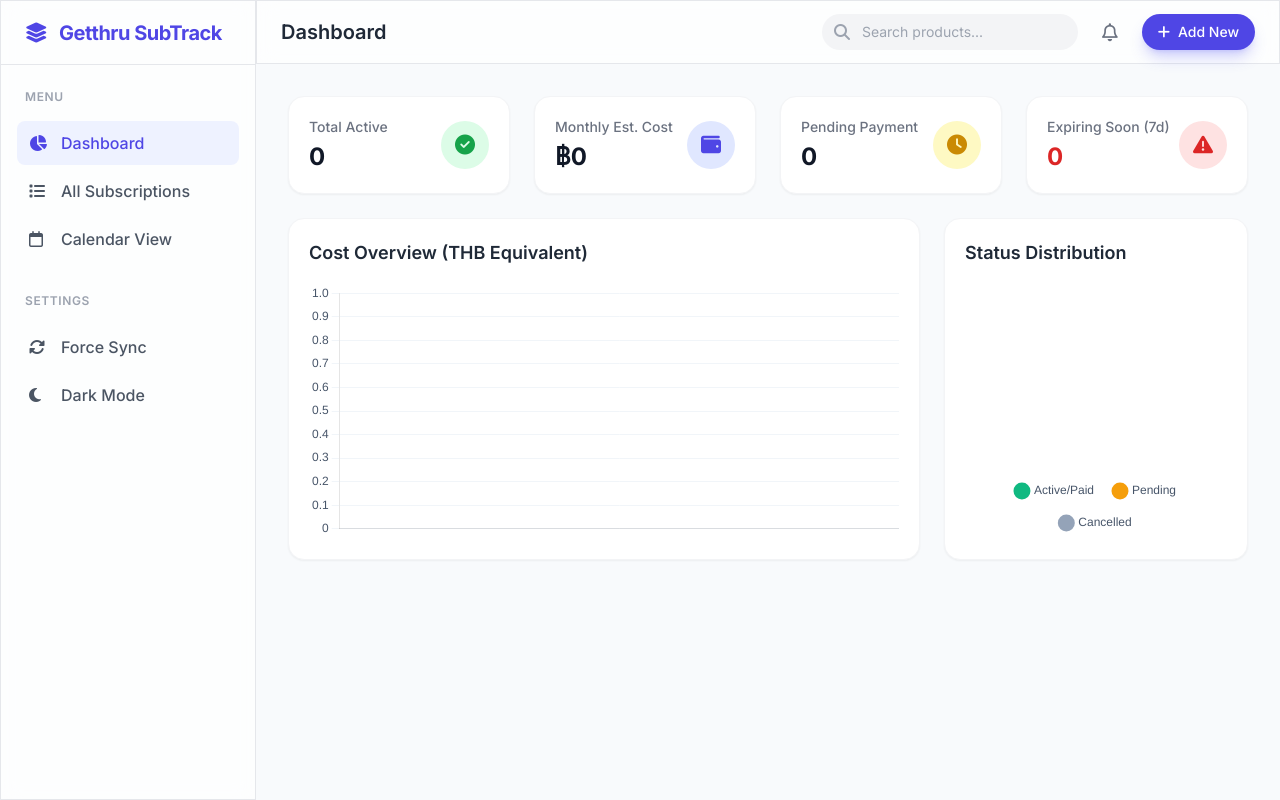
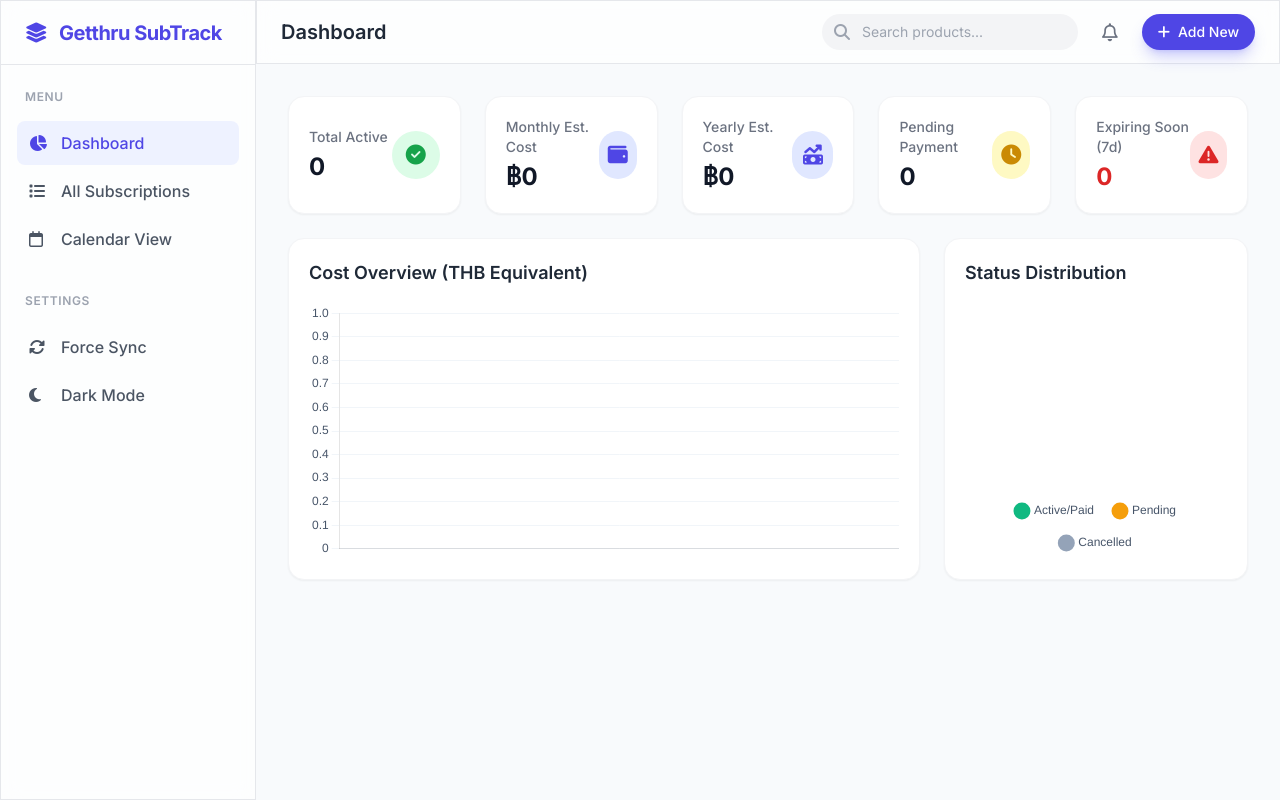
Before and after one commit to tapagorn/SubscriptionTracker, a plain HTML site: page index.html in a window 1280 px wide. Drawn offline with nearby package versions, Linux system fonts and the light colour scheme; no server answers.

Commit message:
Update grid layout and add yearly cost estimation

```diff
--- a/index.html
+++ b/index.html
@@ -194,7 +194,7 @@
 
             <div id="view-dashboard" class="fade-in space-y-6">
                 <!-- Stats Row -->
-                <div class="grid grid-cols-1 sm:grid-cols-2 lg:grid-cols-4 gap-4 sm:gap-6">
+                <div class="grid grid-cols-1 sm:grid-cols-2 lg:grid-cols-3 xl:grid-cols-5 gap-4 sm:gap-6">
                     <div class="bg-white dark:bg-gray-800 rounded-2xl p-5 shadow-sm border border-gray-100 dark:border-gray-700 flex items-center justify-between">
                         <div>
                             <p class="text-sm font-medium text-gray-500 dark:text-gray-400">Total Active</p>
@@ -211,6 +211,15 @@
                         </div>
                         <div class="w-12 h-12 rounded-full bg-brand-100 dark:bg-brand-900/30 flex items-center justify-center text-brand-600 dark:text-brand-400">
                             <i class="fa-solid fa-wallet text-xl"></i>
+                        </div>
+                    </div>
+                    <div class="bg-white dark:bg-gray-800 rounded-2xl p-5 shadow-sm border border-gray-100 dark:border-gray-700 flex items-center justify-between">
+                        <div>
+                            <p class="text-sm font-medium text-gray-500 dark:text-gray-400">Yearly Est. Cost</p>
+                            <p class="text-2xl font-bold text-gray-900 dark:text-white mt-1" id="stat-yearly">฿0</p>
+                        </div>
+                        <div class="w-12 h-12 rounded-full bg-indigo-100 dark:bg-indigo-900/30 flex items-center justify-center text-indigo-600 dark:text-indigo-400">
+                            <i class="fa-solid fa-money-bill-trend-up text-xl"></i>
                         </div>
                     </div>
                     <div class="bg-white dark:bg-gray-800 rounded-2xl p-5 shadow-sm border border-gray-100 dark:border-gray-700 flex items-center justify-between">
@@ -697,6 +706,7 @@
         function renderStats() {
             let active = 0, pending = 0, expiring = 0;
             let estMonthlyCostTHB = 0;
+            let estYearlyCostTHB = 0;
 
             const today = new Date();
             today.setHours(0,0,0,0);
@@ -708,21 +718,23 @@
                 if (status === 'Paid' || status === 'ชำระเงินแล้ว') active++;
                 if (status === 'Pending' || status === 'รอชำระ') pending++;
 
-                // Calculate Monthly Cost for Active/Pending
-                if (status !== 'Cancelled' && status !== 'ยกเลิกแล้ว') {
+                // Calculate Monthly and Yearly Cost for Active/Pending
+                if (status === 'Paid' || status === 'ชำระเงินแล้ว' || status === 'Pending' || status === 'รอชำระ') {
                     let cost = parseFloat(item.Price) || 0;
                     if (item.Currency === 'USD') cost *= 35; // Basic conversion
 
                     if (item['Expire Type'] === 'Monthly') {
                         estMonthlyCostTHB += cost;
+                        estYearlyCostTHB += (cost * 12);
                     } else if (item['Expire Type'] === 'Fixed') {
                         // Rough estimate: Yearly cost divided by 12
                         estMonthlyCostTHB += (cost / 12);
+                        estYearlyCostTHB += cost;
                     }
                 }
 
                 // Check Expiring
-                if (status !== 'Cancelled') {
+                if (status !== 'Cancelled' && status !== 'ยกเลิกแล้ว') {
                     let targetDate = getNextDate(item);
                     if (targetDate && targetDate >= today && targetDate <= next7Days) {
                         expiring++;
@@ -734,6 +746,7 @@
             document.getElementById('stat-pending').innerText = pending;
             document.getElementById('stat-expiring').innerText = expiring;
             document.getElementById('stat-monthly').innerText = '฿' + Math.round(estMonthlyCostTHB).toLocaleString();
+            document.getElementById('stat-yearly').innerText = '฿' + Math.round(estYearlyCostTHB).toLocaleString();
         }
 
         function getNextDate(item) {
```
